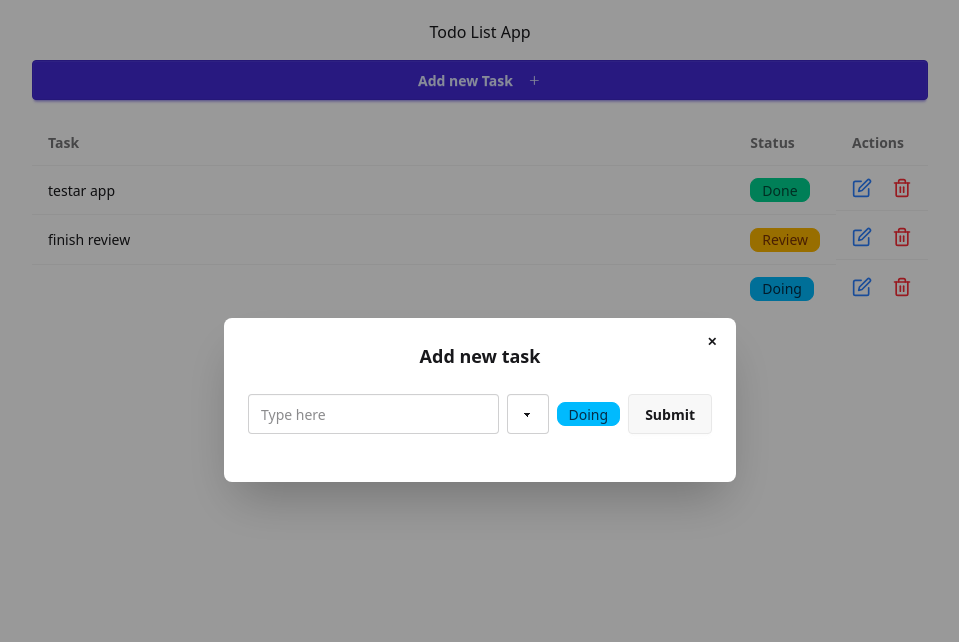
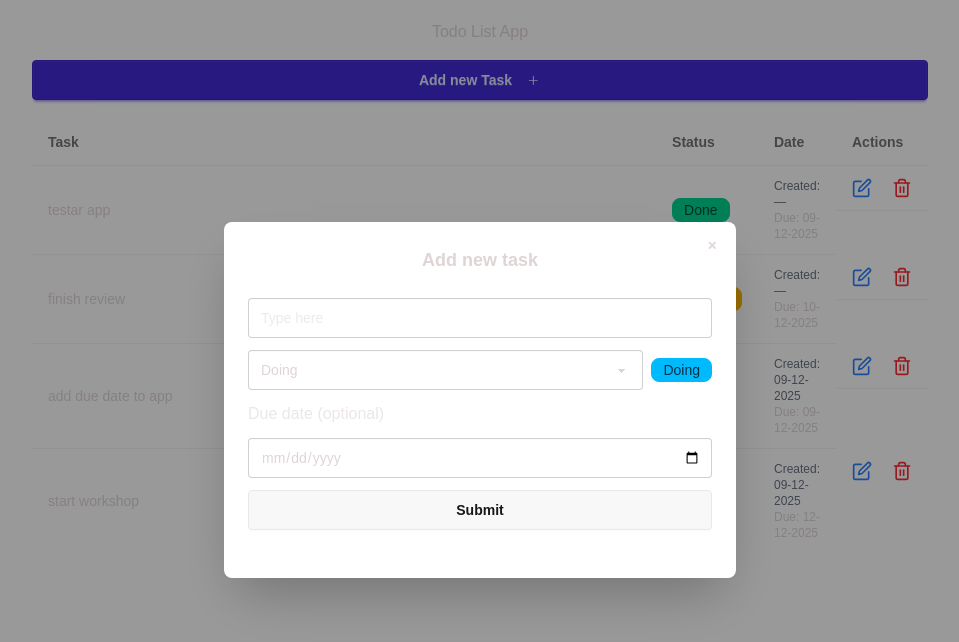
Before and after one commit to Sara18Santos/todo-app, a Next.js app: page / in a window 1280 px wide. Both pictures are taken after a click on the button "Add new Task". Shown: the top 642 px of the page, without its empty margins (160-1119 px from the left). Built offline with nearby package versions, Linux system fonts and the light colour scheme; data requests are answered from the project's data file.

Commit message:
add new feature - date

```diff
--- a/app/components/AddTask.tsx
+++ b/app/components/AddTask.tsx
@@ -1,52 +1,76 @@
-'use client'
+"use client";
 import { GoPlus } from "react-icons/go";
 import Modal from "./Modal";
 import { FormEventHandler, useState } from "react";
 import { addTodo } from "@/api";
 import { useRouter } from "next/navigation";
-import { v4 as uuidv4 } from 'uuid';
-import StatusSelect from "./StatusSelect ";
+import { v4 as uuidv4 } from "uuid";
+import StatusSelect from "./StatusSelect";
+import { inputDateToIso } from "@/utils/date";
 
 const AddTask = () => {
   const router = useRouter();
   const [modalOpen, setModalOpen] = useState<boolean>(false);
   const [newTaskvalue, setNewTaskValue] = useState<string>("");
   const [status, setStatus] = useState("Doing"); // default value
+  const [dueDateInput, setDueDateInput] = useState<string>("");
   const handleSubmitNewTodo: FormEventHandler<HTMLFormElement> = async (e) => {
     e.preventDefault();
     await addTodo({
       id: uuidv4(),
       text: newTaskvalue,
-      status: status
+      status: status,
+      createdAt: new Date().toISOString(),
+      dueDate: inputDateToIso(dueDateInput),
+      description: "",
     });
     setNewTaskValue("");
     setStatus("Doing");
+    setDueDateInput("");
     setModalOpen(false);
     router.refresh();
   };
 
-
   return (
     <div>
-      <button onClick={()=>setModalOpen(true)} className="btn btn-primary w-full"> Add new Task <GoPlus className="ml-2" size={15}/> </button>
+      <button
+        onClick={() => setModalOpen(true)}
+        className="btn btn-primary w-full"
+      >
+        {" "}
+        Add new Task <GoPlus className="ml-2" size={15} />{" "}
+      </button>
       <Modal modalOpen={modalOpen} setModalOpen={setModalOpen}>
         <form onSubmit={handleSubmitNewTodo}>
           <h3 className="font-bold text-lg">Add new task</h3>
-          <div className="modal-action">
-            <input value={newTaskvalue}
-            onChange={(e) => setNewTaskValue(e.target.value)}
-            type="text"
-            placeholder="Type here"
-            className="input input-bordered w-full" />
-            <StatusSelect  value={status} onChange={setStatus} />
+          <div className="modal-action flex flex-col gap-3">
+            <input
+              value={newTaskvalue}
+              onChange={(e) => setNewTaskValue(e.target.value)}
+              type="text"
+              placeholder="Type here"
+              className="input input-bordered w-full"
+            />
+            <StatusSelect value={status} onChange={setStatus} />
 
-            <button type='submit' className="btn">Submit</button>
+            <label className="label">
+              <span className="label-text">Due date (optional)</span>
+            </label>
+            <input
+              type="date"
+              className="input input-bordered w-full"
+              value={dueDateInput}
+              onChange={(e) => setDueDateInput(e.target.value)}
+            />
+
+            <button type="submit" className="btn">
+              Submit
+            </button>
           </div>
         </form>
       </Modal>
     </div>
-
   );
 };
 
-export default AddTask
+export default AddTask;
--- a/app/components/Task.tsx
+++ b/app/components/Task.tsx
@@ -1,13 +1,13 @@
 "use client";
 import { ITask } from "@/types/tasks";
-import { FormEventHandler, useState } from "react";
+import { FormEventHandler, useMemo, useState } from "react";
 import { FiEdit } from "react-icons/fi";
 import { FiTrash2 } from "react-icons/fi";
 import Modal from "./Modal";
 import { useRouter } from "next/navigation";
 import { deleteTodo, editTodo } from "@/api";
-import StatusSelect from "./StatusSelect ";
-
+import StatusSelect from "./StatusSelect";
+import { formatDDMMYYYY, isoToInputDate, inputDateToIso } from "@/utils/date";
 interface TaskProps {
   task: ITask;
 }
@@ -17,12 +17,18 @@ const Task: React.FC<TaskProps> = ({ task }) => {
   const [openModalDelete, setOpenModalDelete] = useState<boolean>(false);
   const [taskToEdit, setTaskToEdit] = useState<string>(task.text);
   const [status, setStatus] = useState(task.status);
+  const [dueDateInput, setDueDateInput] = useState<string>(
+    isoToInputDate(task.dueDate)
+  );
   const handleSubmitEditTodo: FormEventHandler<HTMLFormElement> = async (e) => {
     e.preventDefault();
     await editTodo({
       id: task.id,
       text: taskToEdit,
-      status: status
+      status: status,
+      dueDate: inputDateToIso(dueDateInput),
+      description: "",
+      createdAt: "",
     });
     setTaskToEdit("");
     setOpenModalEdit(false);
@@ -33,7 +39,8 @@ const Task: React.FC<TaskProps> = ({ task }) => {
     setOpenModalDelete(false);
     router.refresh();
   };
-  const getStatusBadgeClass = (status: string) => { // should create status in utils folder to reuse in task and AddTask
+  const getStatusBadgeClass = (status: string) => {
+    // should create status in utils folder to reuse in task and AddTask
     switch (status.toLowerCase()) {
       case "doing":
         return "badge badge-info";
@@ -45,14 +52,21 @@ const Task: React.FC<TaskProps> = ({ task }) => {
         return "badge badge-outline";
     }
   };
-
-
   return (
     <tr key={task.id}>
       <td className="w-full">{task.text}</td>
       <td>
         <span className={getStatusBadgeClass(task.status)}>{task.status}</span>
       </td>
+      <td>
+        <div className="flex flex-col">
+          <span className="text-xs text-gray-500">
+            Created: {formatDDMMYYYY(task.createdAt)}
+          </span>
+          <span className="text-xs">Due: {formatDDMMYYYY(task.dueDate)}</span>
+        </div>
+      </td>
+
       <td className="flex gap-5">
         <FiEdit
           onClick={() => setOpenModalEdit(true)}
@@ -63,7 +77,7 @@ const Task: React.FC<TaskProps> = ({ task }) => {
         <Modal modalOpen={openModalEdit} setModalOpen={setOpenModalEdit}>
           <form onSubmit={handleSubmitEditTodo}>
             <h3 className="font-bold text-lg">Edit Task</h3>
-            <div className="modal-action">
+            <div className="modal-action flex flex-col gap-3">
               <input
                 value={taskToEdit}
                 onChange={(e) => setTaskToEdit(e.target.value)}
@@ -71,15 +85,28 @@ const Task: React.FC<TaskProps> = ({ task }) => {
                 placeholder="Type here"
                 className="input input-bordered w-full"
               />
-              <StatusSelect  value={status} onChange={setStatus} />
-
+              <StatusSelect value={status} onChange={setStatus} />
+              <label className="label">
+                <span className="label-text">Due date (optional)</span>
+              </label>
+              <input
+                type="date"
+                className="input input-bordered w-full"
+                value={dueDateInput}
+                onChange={(e) => setDueDateInput(e.target.value)}
+              />
               <button type="submit" className="btn">
                 Submit
               </button>
             </div>
           </form>
         </Modal>
-        <FiTrash2 size={20} onClick={() => setOpenModalDelete(true)} cursor="pointer" className="text-red-500" />
+        <FiTrash2
+          size={20}
+          onClick={() => setOpenModalDelete(true)}
+          cursor="pointer"
+          className="text-red-500"
+        />
         <Modal modalOpen={openModalDelete} setModalOpen={setOpenModalDelete}>
           <h3 className="text-lg">
             Are you sure, you want to delete this task?
@@ -88,7 +115,9 @@ const Task: React.FC<TaskProps> = ({ task }) => {
             <button
               className="btn btn-primary"
               onClick={() => handleDeleteTask(task.id)}
-            >Yes</button>
+            >
+              Yes
+            </button>
           </div>
         </Modal>
       </td>
--- a/app/components/TodoList.tsx
+++ b/app/components/TodoList.tsx
@@ -1,11 +1,11 @@
-import { ITask } from "@/types/tasks"
-import Task from "./Task"
+import { ITask } from "@/types/tasks";
+import Task from "./Task";
 
 /* import { GoPlus } from "react-icons/go"; */
-interface TodoListProps{
-    tasks: ITask[]
+interface TodoListProps {
+  tasks: ITask[];
 }
-const TodoList: React.FC<TodoListProps>= ({ tasks }) => {
+const TodoList: React.FC<TodoListProps> = ({ tasks }) => {
   return (
     <div className="overflow-x-auto">
       <table className="table w-full">
@@ -13,17 +13,18 @@ const TodoList: React.FC<TodoListProps>= ({ tasks }) => {
           <tr>
             <th>Task</th>
             <th>Status</th>
+            <th>Date</th>
             <th>Actions</th>
           </tr>
         </thead>
         <tbody>
-                {tasks.map(task =>
-                    <Task key={task.id} task={task}/>
-                )}
+          {tasks.map((task) => (
+            <Task key={task.id} task={task} />
+          ))}
         </tbody>
       </table>
     </div>
-  )
-}
+  );
+};
 
-export default TodoList
+export default TodoList;
--- a/app/globals.css
+++ b/app/globals.css
@@ -1,2 +1,8 @@
 @import "tailwindcss";
 @plugin "daisyui";
+
+body {
+    color: rgb(223, 213, 213);
+    font-family: sans-serif;
+    -webkit-text-size-adjust: 23;
+}
--- a/data/todos.json
+++ b/data/todos.json
@@ -3,17 +3,34 @@
     {
       "id": "4bb680ce-290e-489b-8c57-4ec112174adf",
       "text": "testar app",
-      "status": "Done"
+      "status": "Done",
+      "dueDate": "2025-12-09T00:00:00.000Z",
+      "description": "",
+      "createdAt": ""
     },
     {
       "id": "ccdc9130-e806-408c-8d05-b6a56c6cc0c8",
       "text": "finish review ",
-      "status": "Review"
+      "status": "Review",
+      "dueDate": "2025-12-10T00:00:00.000Z",
+      "description": "",
+      "createdAt": ""
     },
     {
-      "id": "b28670b1-9df4-45f9-a075-ed52cbec7ed4",
-      "text": "",
-      "status": "Doing"
+      "id": "84a0d893-5190-4ee3-8d4f-c8104a6ca3e1",
+      "text": "add due date to app",
+      "status": "Doing",
+      "createdAt": "2025-12-09T13:53:16.155Z",
+      "dueDate": "2025-12-09T00:00:00.000Z",
+      "description": ""
+    },
+    {
+      "id": "0f50cfdd-dfe0-4533-be27-dd7ac37e1754",
+      "text": "start workshop",
+      "status": "Doing",
+      "createdAt": "2025-12-09T14:09:00.726Z",
+      "dueDate": "2025-12-12T00:00:00.000Z",
+      "description": ""
     }
   ]
 }
--- a/package.json
+++ b/package.json
@@ -10,21 +10,27 @@
     "json-server": "json-server --watch data/todos.json --port 3001"
   },
   "dependencies": {
+    "date-fns": "^4.1.0",
     "next": "16.0.7",
     "postcss": "^8.5.6",
     "react": "19.2.0",
+    "react-calendar": "^6.0.0",
+    "react-datepicker": "^9.0.0",
     "react-dom": "19.2.0",
     "react-icons": "^5.5.0",
     "uuid": "^13.0.0"
   },
   "devDependencies": {
     "@tailwindcss/postcss": "^4.1.17",
+    "@testing-library/jest-dom": "^6.9.1",
+    "@testing-library/react": "^16.3.0",
     "@types/node": "^20",
     "@types/react": "^19",
     "@types/react-dom": "^19",
     "daisyui": "^5.5.8",
     "eslint": "^9",
     "eslint-config-next": "16.0.7",
+    "jest": "^30.2.0",
     "tailwindcss": "^4.1.17",
     "typescript": "^5"
   }
--- a/types/tasks.ts
+++ b/types/tasks.ts
@@ -2,4 +2,8 @@ export interface ITask{
     id: string,
     text: string;
     status: string;
+    description: string;
+    createdAt: string;
+    dueDate?: string;
+
 }
--- /dev/null
+++ b/utils/date.ts
@@ -0,0 +1,32 @@
+
+// utils/date.ts
+
+/** Convert input[type="date"] value (yyyy-MM-dd) -> ISO string */
+export const inputDateToIso = (input?: string) => {
+  if (!input) return undefined;
+  const d = new Date(input); // input is yyyy-MM-dd
+  if (isNaN(d.getTime())) return undefined;
+  return d.toISOString();
+};
+
+/** Format an ISO date string as dd-mm-yyyy */
+export const formatDDMMYYYY = (iso?: string) => {
+  if (!iso) return "—";
+  const d = new Date(iso);
+  if (isNaN(d.getTime())) return "—";
+  const dd = String(d.getDate()).padStart(2, "0");
+  const mm = String(d.getMonth() + 1).padStart(2, "0");
+  const yyyy = d.getFullYear();
+  return `${dd}-${mm}-${yyyy}`;
+};
+
+/** Convert ISO -> input[type="date"] (yyyy-MM-dd) */
+export const isoToInputDate = (iso?: string) => {
+  if (!iso) return "";
+  const d = new Date(iso);
+  if (isNaN(d.getTime())) return "";
+  const yyyy = d.getFullYear();
+  const mm = String(d.getMonth() + 1).padStart(2, "0");
+  const dd = String(d.getDate()).padStart(2, "0");
+  return `${yyyy}-${mm}-${dd}`;
+};
```
Also changed, not shown: app/components/StatusSelect.tsx (renamed from app/components/StatusSelect .tsx), 1 other file (tests, documents, lock files or other folders). Lines whose indentation alone changed are shown as unchanged.
